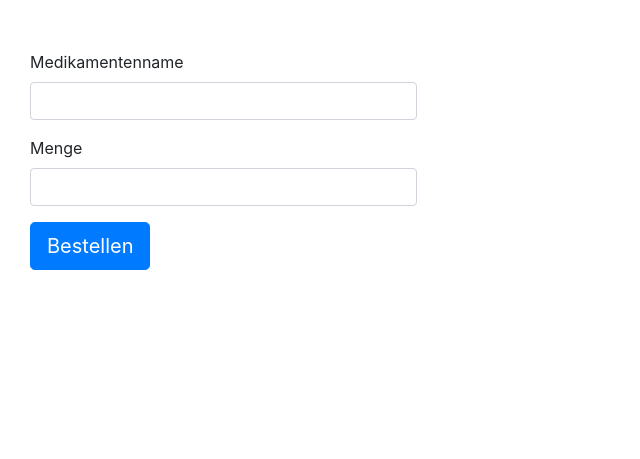
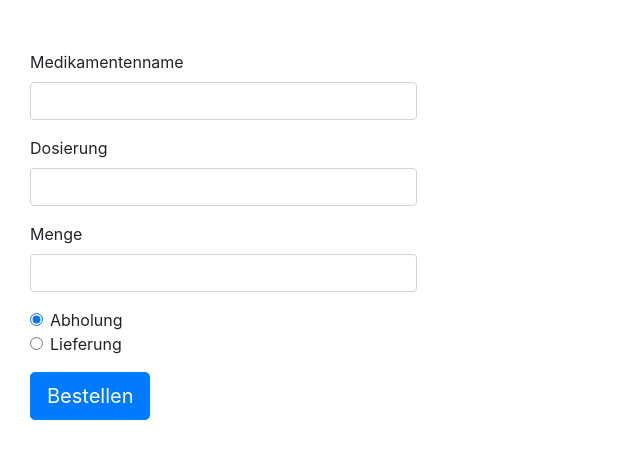
Before and after one commit to sweiss82/SSD_2021, a Django app: page / in a window 1280 px wide. Shown: the part 56-515 px from the top of the page, without its empty margins (0-640 px from the left). Run offline with Django 3.2, Linux system fonts and the light colour scheme; some libraries are stand-ins or nearby versions.

Commit message:
added bestellung bestätigen

```diff
--- a/backend/rest/templates/medikamentBestellen.html
+++ b/backend/rest/templates/medikamentBestellen.html
@@ -6,23 +6,47 @@
 {% block content %}
 
 <div class="col-xs-12" style="height:50px;"></div>
-<form action="/medikamentenbestellung/" method="POST">
-{% csrf_token %}
+
     <div class="container-fluid">
-        <form action="#" method="POST" style="...">
+        <form action="/medikamentenbestellung/" method="POST" style="...">
             {% csrf_token %}
             <div class="mb-3 col-sm-4">
                 <label for="medikamentenname" class="form-label">Medikamentenname</label>
-                <input type="text" id="medikamentenname" class="form-control">
+                    <input type="text" id="medikamentenname" class="form-control" name="medikamentenname">
+            </div>
+            <div class="mb-3 col-sm-4">
+                <label for="dosierung">Dosierung</label>
+                    <input type="text" id="dosierung" class="form-control" name="dosierung">
             </div>
             <div class="mb-3 col-sm-4">
                 <label for="menge">Menge</label>
-                <input type="text" id="menge" class="form-control">
+                    <input type="text" id="menge" class="form-control" name="menge">
             </div>
-            <div class="mb-3 col-sm-4">
-        <input type="submit" class="btn btn-lg btn-primary" value="Bestellen" />
+
+            <div class="mb-3 col-sm-4 " id="auswahl" name="auswahl">
+                <div class="form-check">
+                    <input class="form-check-input" type="radio" name="flexRadioDefault" id="flexRadioDefault2" checked="checked">
+                    <label class="form-check-label" for="flexRadioDefault2">
+                        Abholung
+                    </label>
+                </div>
+                <div class="form-check">
+                    <input class="form-check-input" type="radio" name="flexRadioDefault" id="flexRadioDefault1">
+                    <label class="form-check-label" for="flexRadioDefault1">
+                        Lieferung
+                    </label>
                 </div>
             </div>
+            <input type="hidden" class ="Bestellmodalitaet"  id="Bestellmodalitaet" name="Bestellmodalitaet" value="bn">
+            <div class="mb-3 col-sm-4">
+                <input type="submit" class="btn btn-lg btn-primary" value="Bestellen">
+            </div>
         </form>
+    </div>
 
+
+<script>
+    var Bestellmodalitaet = document.querySelector('input[type="radio"][name="flexRadioDefault"]:checked').val();
+    $("#Bestellmodalitaet").attr("value", "cv");
+</script>
 {% endblock content %}
--- a/backend/rest/templates/medikamentenplan.html
+++ b/backend/rest/templates/medikamentenplan.html
@@ -17,7 +17,7 @@
         </tr>
         </thead>
         <tbody>
-            {% for i in medikamentenplan.medikamente.all %}
+            {% for i in medikamentenplan %}
             <tr>
                 <td>{{ forloop.counter }}</td>
                 <td>{{i.medikament.medikamentenname}}</td>
--- a/backend/rest/urls.py
+++ b/backend/rest/urls.py
@@ -13,5 +13,6 @@ urlpatterns = [
     path('arzt_ueberblick/', views.ueberblick_arzt, name='views.ueberblick_arzt'),
     path('patient_ueberblick/', views.ueberblick_patient, name='ueberblick_patient'),
     path('register/', IAM.views.UserCreationForm2View.as_view(), name='register'),
+    path('BestellungBestätigen/', IAM.views.UserCreationForm2View.as_view(), name='register'),
     path('', views.medikamentBestellen),
 ]
--- a/backend/rest/views.py
+++ b/backend/rest/views.py
@@ -15,9 +15,13 @@ def medikamentBestellen(request):
     if request.method == 'GET':
         return render(request, 'medikamentBestellen.html')
     elif request.method == 'POST':
+        patient = Patient.objects.get(username=request.user.benutzername)
         medikamentenbezeichnung = request.POST.get('medikamentenbezeichnung', None)
+        dosierung = request.POST.get('dosierung', None)
         menge = request.POST.get('menge', None)
-        bestellung = Medikamentenbestellung(medikamentenname = medikamentenbezeichnung, menge=menge)
+        # Parameter für Abholung fehlt...
+        bestellung = Medikamentenbestellung(medikamentenname = medikamentenbezeichnung, menge=menge,
+        dosierung=dosierung, status=BestellungStatus.OFFEN, patient=patient.id, arzt=patient.arzt)
         bestellung.save()
         return HttpResponse("<h2>Speichern erfolgreich!</h2>")
     else:
@@ -38,11 +42,22 @@ def medikamentenplanDetailsEinsehen(request):
 
 def medikamentenanfrageOffen(request):
     if request.method == 'GET':
-         try:
-            medikamentenbestellung = Medikamentenbestellung.objects.filter(arzt=1)
-         except Medikamentenbestellung.DoesNotExist:
-            return HttpResponse("<h2>keine Medikamentenbestellung vorhanden!</h2>")
-         return render(request, 'medikamentenanfrage_offen.html', {'medikamentenbestellung': medikamentenbestellung})
+        try:
+           arzt = Arzt.objects.get(username = request.user.benutzername)
+           medikamentenbestellung = Medikamentenbestellung.objects.filter(arzt=arzt.id, status=BestellungStatus.OFFEN)
+        except Medikamentenbestellung.DoesNotExist:
+           return HttpResponse("<h2>keine Medikamentenbestellung vorhanden!</h2>")
+        return render(request, 'medikamentenanfrage_offen.html', {'medikamentenbestellung': medikamentenbestellung})
+    elif request.method == 'POST':
+        try:
+           bestellungID = request.POST.get('id', None)
+           medikamentenbestellung = Medikamentenbestellung.objects.get(id=bestellungID)
+           medikamentenbestellung.bearbeiten(status=BestellungStatus.BESTÄTIGT)
+        except Medikamentenbestellung.DoesNotExist:
+           return HttpResponse("<h2>Fehler beim Speichern!</h2>")
+        return HttpResponseRedirect(reverse('medikamentenanfrageOffen'))
+    else:
+        pass
 
 def Einloggen(request):
     if request.method == 'GET':
@@ -86,7 +101,10 @@ def ueberblick_patient(request):
         if request.user.is_authenticated:
             try:
                 patient = Patient.objects.get(username=request.user.benutzername)
-                medikamentenplan = Medikamentenplan.objects.prefetch_related('Medikamentenplan_Medikamente').get(patient=patient.id)
+                #medikamentenplan = Medikamentenplan.objects.select_related().filter(patient=patient.id)
+                medikamentenplan_patient = Medikamentenplan.objects.get(patient=patient.id)
+                medikamentenplan = Medikamentenplan_Medikamente.objects.filter(medikamentenplan=medikamentenplan_patient.id)
+
             except Medikamentenplan.DoesNotExist:
                 return HttpResponse("<h2>keine Medikamentenplan vorhanden!</h2>")
             #try:
```
Also changed, not shown: backend/rest/models.py (+19 -11 lines), backend/rest/templates/medikamentenanfrage_offen.html (+9 -0 lines), backend/db.sqlite3, backend/rest/migrations/0007_auto_20210714_1738.py (added). Lines whose indentation alone changed are shown as unchanged.
